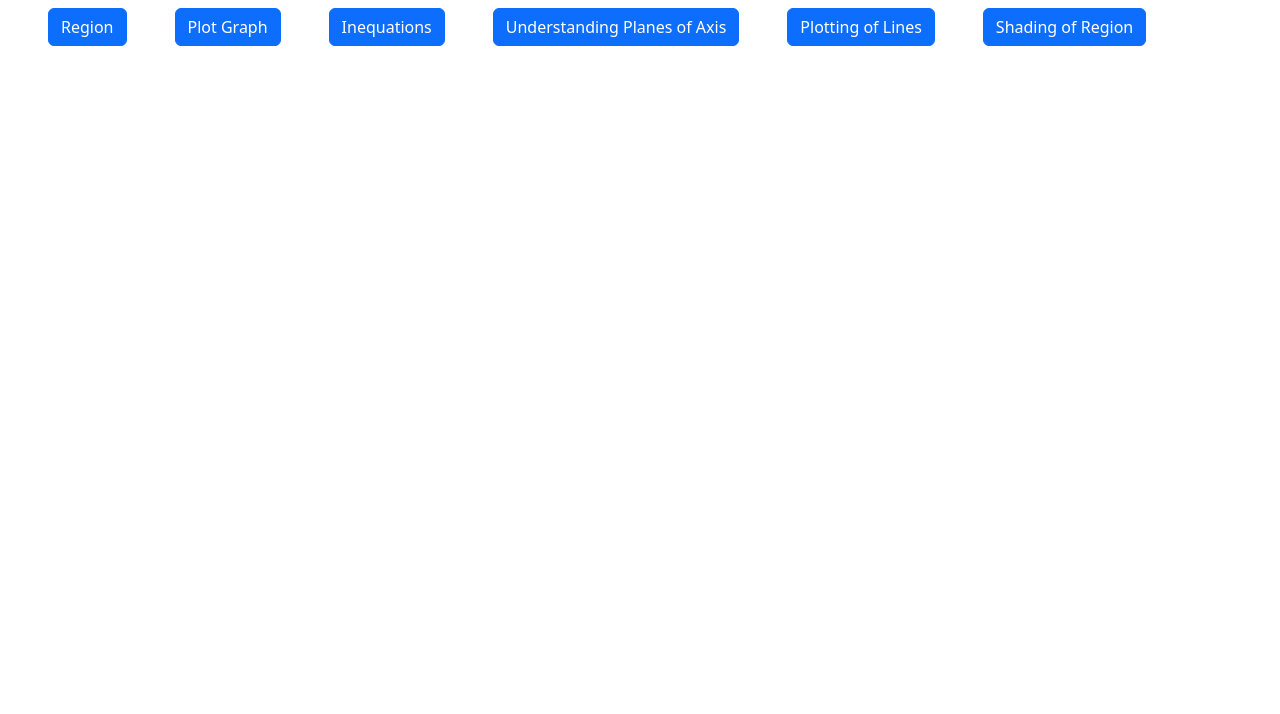
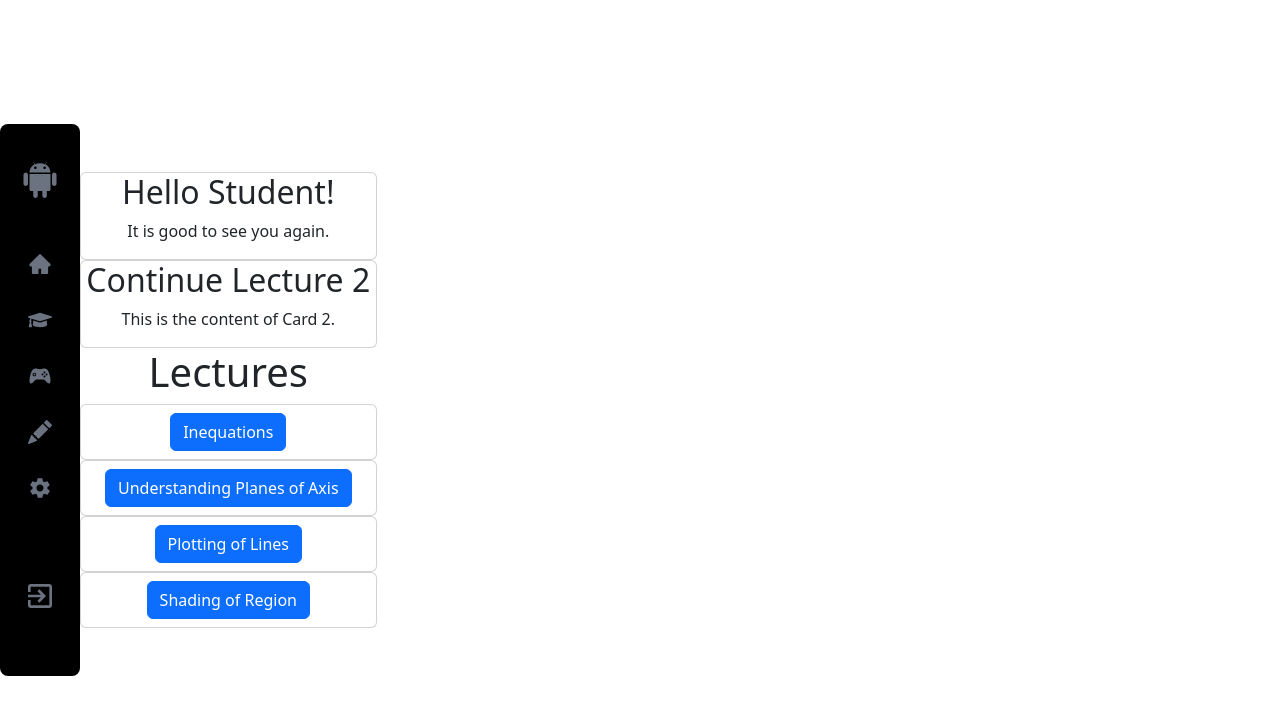
Before and after one commit to Krishhhhh05/CDAC, a React (Create React App) app: page / in a window 1280 px wide. Shown: the top 714 px of the page. Built offline with nearby package versions, Linux system fonts and the light colour scheme.

Commit message:
krisha 14-06

```diff
--- a/package.json
+++ b/package.json
@@ -14,6 +14,7 @@
     "react": "^18.2.0",
     "react-bootstrap": "^2.7.4",
     "react-dom": "^18.2.0",
+    "react-icons": "^4.9.0",
     "react-plotly.js": "^2.6.0",
     "react-router-dom": "^6.11.0",
     "react-scripts": "5.0.1",
--- a/src/App.js
+++ b/src/App.js
@@ -28,8 +28,9 @@
 import React from 'react';
 import 'aos/dist/aos.css'
 import 'bootstrap/dist/css/bootstrap.min.css';
+import   Multi  from './Components/Multi';
+import Points from './Components/Points';
 
-// import Cards from './Components/Cards';
 import { Route,Routes } from 'react-router-dom';
 // import AreaGraph from './Components/AreaGraph';
 // import Example from './Components/Example';
@@ -56,6 +57,8 @@
     <Route path='/theory3' element={<TheoryLec3 />}/>
     <Route path='/theory4' element={<TheoryLec4 />}/>
     <Route path='' element={<Home />}/>
+    <Route path='multi' element={<Multi />}/>
+   <Route path='points' element={<Points />}/>
 
   </Routes>
 )
--- a/src/Components/Home.js
+++ b/src/Components/Home.js
@@ -26,18 +26,38 @@
 // }
 
 // export default Home
-import React from 'react'
-import { Link } from 'react-router-dom'
 
-const Home = () => {
+
+import React from 'react';
+import { Link } from 'react-router-dom';
+import { AiFillHome } from 'react-icons/ai';
+import { IoLogoAndroid } from 'react-icons/io';
+import { FaGraduationCap } from 'react-icons/fa';
+import { IoLogoGameControllerB } from 'react-icons/io';
+import { BsPencilFill } from 'react-icons/bs';
+import { IoMdSettings } from 'react-icons/io';
+import { IoMdExit } from 'react-icons/io';
+// import './Style.css';
+
+function Home() {
   return (
-    <div class="gap-x-7 mx-6 gap-9">
+    <>
+
+      <div className='App'>
+        {/* <div class="gap-x-7 mx-6 gap-9">
           <Link to="/region">
             <button type="button" class="btn btn-primary mx-6 my-2">Region</button>
           </Link>
           <Link to="/plot">
             <button type="button" class="btn btn-primary mx-6 my-2">Plot Graph</button>
           </Link>
+          <Link to="/points">
+            <button type="button" class="btn btn-primary mx-6 my-2">Points</button>
+          </Link>
+          <Link to="/multi">
+            <button type="button" class="btn btn-primary mx-6 my-2">Multi</button>
+          </Link>
+          <br></br>
           <Link to="/theory1">
             <button type="button" class="btn btn-primary mx-6 my-2">Inequations</button>
           </Link>
@@ -50,8 +70,121 @@
           <Link to="/theory4">
             <button type="button" class="btn btn-primary mx-6 my-2">Shading of Region</button>
           </Link>
+
+        </div> */}
+        < div class="flex justify-start items-center h-screen">
+
+          <div class="bg-black rounded-lg h-90 w-20 flex flex-col items-center">
+
+            <div class="text-white p-8">
+              <div>
+                <IoLogoAndroid className="h-12 w-12 text-gray-500" />
               </div>
-  )
+            </div>
+
+            <div class="flex flex-col flex-grow justify-center">
+              <div class="text-white p-3">
+                <div>
+                  <AiFillHome className="h-6 w-6 text-gray-500" />
+                </div>
+              </div>
+              <div class="text-white p-3">
+                <div>
+                  <FaGraduationCap className="h-6 w-6 text-gray-500" />
+                </div>
+              </div>
+              <div class="text-white p-3">
+                <div>
+                  <IoLogoGameControllerB className="h-6 w-6 text-gray-500" />
+                </div>
+              </div>
+              <div class="text-white p-3">
+                <div>
+                  <BsPencilFill className="h-6 w-6 text-gray-500" />
+                </div>
+              </div>
+              <div class="text-white p-3">
+                <div>
+                  <IoMdSettings className="h-6 w-6 text-gray-500" />
+                </div>
+              </div>
+            </div>
+
+            <div class="text-white p-16">
+              <div>
+                <IoMdExit className="h-8 w-8 text-gray-500" />
+              </div>
+            </div>
+
+          </div>
+
+          {/* <div class="gap-x-7 mx-6 gap-9">
+            <Link to="/region">
+              <button type="button" class="btn btn-primary mx-6 my-2">Region</button>
+            </Link>
+            <Link to="/plot">
+              <button type="button" class="btn btn-primary mx-6 my-2">Plot Graph</button>
+            </Link>
+            <Link to="/points">
+              <button type="button" class="btn btn-primary mx-6 my-2">Points</button>
+            </Link>
+            <Link to="/multi">
+              <button type="button" class="btn btn-primary mx-6 my-2">Multi</button>
+            </Link>
+            <br></br>
+            <Link to="/theory1">
+              <button type="button" class="btn btn-primary mx-6 my-2">Inequations</button>
+            </Link>
+            <Link to="/theory2">
+              <button type="button" class="btn btn-primary mx-6 my-2">Understanding Planes of Axis</button>
+            </Link>
+            <Link to="/theory3">
+              <button type="button" class="btn btn-primary mx-6 my-2">Plotting of Lines</button>
+            </Link>
+            <Link to="/theory4">
+              <button type="button" class="btn btn-primary mx-6 my-2">Shading of Region</button>
+            </Link>
+          </div> */}
+
+          <div className="card-container">
+            <div className="card">
+              <h2>Hello Student!</h2>
+              <p>It is good to see you again.</p>
+            </div>
+            <div className="card">
+              <h2>Continue Lecture 2</h2>
+              <p>This is the content of Card 2.</p>
+            </div>
+
+            <h1> Lectures </h1>
+            <div className="card">
+              <Link to="/theory1">
+                <button type="button" class="btn btn-primary mx-6 my-2">Inequations</button>
+              </Link>
+            </div>
+
+            <div className="card">
+              <Link to="/theory2">
+                <button type="button" class="btn btn-primary mx-6 my-2">Understanding Planes of Axis</button>
+              </Link>
+            </div>
+            <div className="card">
+              <Link to="/theory3">
+                <button type="button" class="btn btn-primary mx-6 my-2">Plotting of Lines</button>
+              </Link>
+            </div>
+            <div className="card">
+              <Link to="/theory4">
+                <button type="button" class="btn btn-primary mx-6 my-2">Shading of Region</button>
+              </Link>
+            </div>
+          </div>
+
+
+        </div>
+      </div>
+    </>
+  );
 }
 
 export default Home
```
Also changed, not shown: 1 other file (tests, documents, lock files or other folders). Lines whose indentation alone changed are shown as unchanged.
